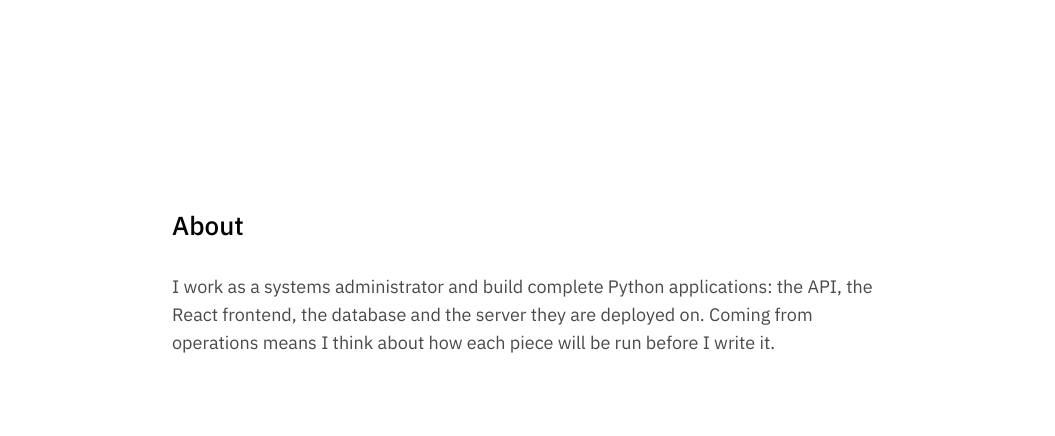
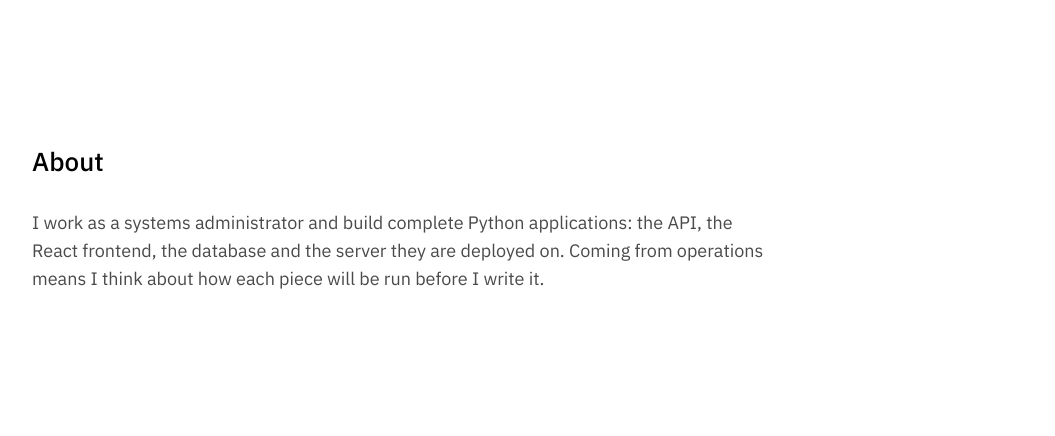
Before and after one commit to jv-maroto/portafolio, a React (Vite) app: page / in a window 1280 px wide. Shown: the part 516-952 px from the top of the page, without its empty margins (112-1167 px from the left). Built offline with nearby package versions, Linux system fonts and the light colour scheme; no server answers.

Commit message:
fix: alinea todas las secciones al mismo margen y ajusta espaciado del hero

```diff
--- a/src/components/Hero.jsx
+++ b/src/components/Hero.jsx
@@ -5,7 +5,7 @@
   const { t } = useTranslation()
 
   return (
-    <section id="top" className="pt-16 pb-20 sm:pt-24 sm:pb-28">
+    <section id="top" className="pt-14 pb-12 sm:pt-24 sm:pb-16">
       <div className="mx-auto grid max-w-[1040px] gap-12 px-6 md:grid-cols-[1.15fr_0.85fr] md:items-start">
         <div>
           <h1 className="text-display font-medium tracking-[-0.015em]">{t('hero.title')}</h1>
--- a/src/components/Section.jsx
+++ b/src/components/Section.jsx
@@ -1,9 +1,13 @@
+// Todas las secciones comparten el mismo borde izquierdo (contenedor de 1040).
+// El texto se limita a 760 dentro, alineado a la izquierda, no centrado.
 export default function Section({ id, title, children, wide = false }) {
   return (
-    <section id={id} className="py-16 sm:py-24">
-      <div className={`mx-auto px-6 ${wide ? 'max-w-[1040px]' : 'max-w-[760px]'}`}>
-        <h2 className="mb-8 text-title font-medium">{title}</h2>
-        {children}
+    <section id={id} className="py-14 sm:py-20">
+      <div className="mx-auto max-w-[1040px] px-6">
+        <div className={wide ? '' : 'max-w-[760px]'}>
+          <h2 className="mb-8 text-title font-medium">{title}</h2>
+          {children}
+        </div>
       </div>
     </section>
   )
```
